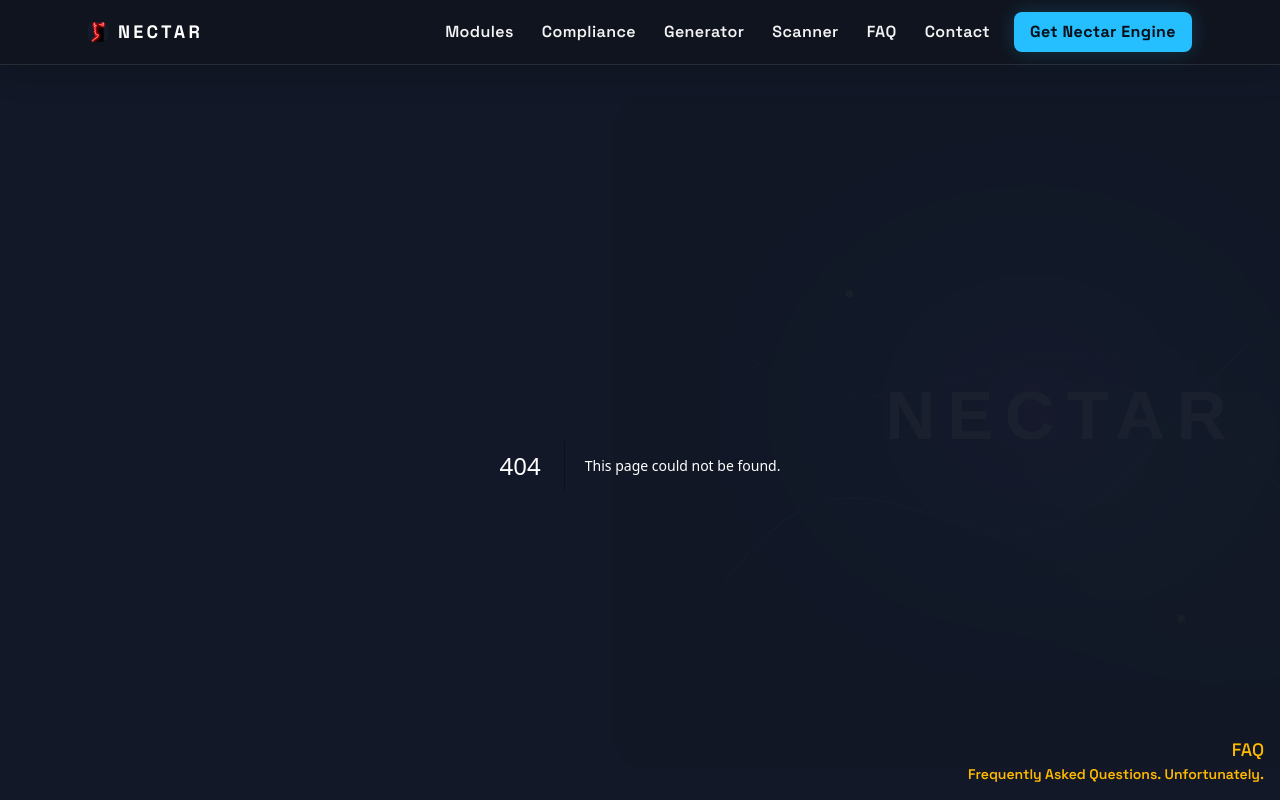
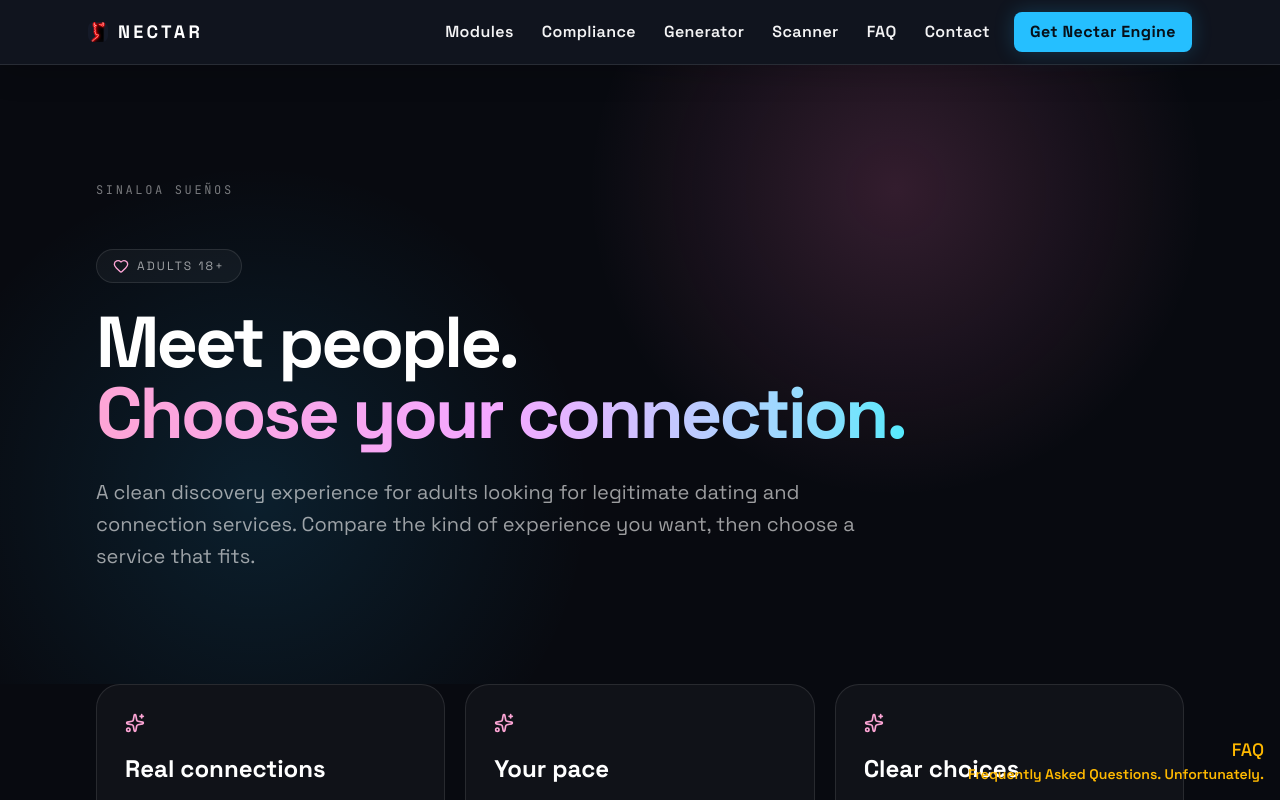
Before and after one commit to Sinsuenos/Nectra-Affiliate-Creator-Engine, a Next.js app: page /dating-discovery in a window 1280 px wide. Before the commit this address had no page. Shown: the top 800 px of the page. Built offline with nearby package versions, Linux system fonts and the light colour scheme.

Commit message:
Add clean dating discovery landing page

```diff
--- /dev/null
+++ b/src/app/dating-discovery/page.tsx
@@ -0,0 +1,16 @@
+import Link from "next/link";
+import { ArrowRight, Heart, Sparkles } from "lucide-react";
+
+export const metadata = {
+  title: "Dating Discovery | Sinaloa Sueños",
+  description: "A clean, adults-only discovery page for legitimate dating services and offers.",
+};
+
+export default function DatingDiscovery() {
+  return (
+    <main className="min-h-screen bg-[#080a10] text-white">
+      <section className="relative overflow-hidden"><div className="absolute inset-0 bg-[radial-gradient(circle_at_70%_20%,rgba(244,114,182,.18),transparent_30%),radial-gradient(circle_at_20%_70%,rgba(34,184,255,.12),transparent_30%)]" /><div className="relative mx-auto max-w-6xl px-5 py-20 sm:px-8 sm:py-28"><Link href="/" className="font-mono text-xs uppercase tracking-[.22em] text-white/45">Sinaloa Sueños</Link><div className="mt-12 max-w-4xl"><div className="inline-flex items-center gap-2 rounded-full border border-white/10 bg-white/[.04] px-4 py-2 text-xs uppercase tracking-[.18em] text-white/60"><Heart className="h-4 w-4 text-pink-300" /> Adults 18+</div><h1 className="mt-6 text-5xl font-black leading-[.98] tracking-[-.04em] sm:text-7xl">Meet people.<br /><span className="bg-gradient-to-r from-pink-300 via-fuchsia-300 to-cyan-300 bg-clip-text text-transparent">Choose your connection.</span></h1><p className="mt-7 max-w-3xl text-lg leading-8 text-white/60 sm:text-xl">A clean discovery experience for adults looking for legitimate dating and connection services. Compare the kind of experience you want, then choose a service that fits.</p></div></div></section>
+      <section className="mx-auto max-w-6xl px-5 pb-20 sm:px-8"><div className="grid gap-5 md:grid-cols-3">{[["Real connections","Profiles, conversations, and people looking to meet."] ,["Your pace","Choose services based on the experience and features that suit you."] ,["Clear choices","We aim to describe destinations honestly, with no fake promises or guaranteed-match claims."]].map(([title,body]) => <article key={title} className="rounded-3xl border border-white/10 bg-white/[.035] p-7"><Sparkles className="h-5 w-5 text-pink-300" /><h2 className="mt-5 text-2xl font-bold">{title}</h2><p className="mt-3 leading-7 text-white/50">{body}</p></article>)}</div><div className="mt-8 rounded-3xl border border-pink-300/15 bg-pink-300/[.04] p-8"><h2 className="text-3xl font-black">Offers are coming next.</h2><p className="mt-3 max-w-2xl leading-7 text-white/55">This page is ready for verified, permitted dating destinations. Affiliate relationships and disclosures will be added only where the underlying offer permits the traffic source.</p></div></section>
+    </main>
+  );
+}
```
